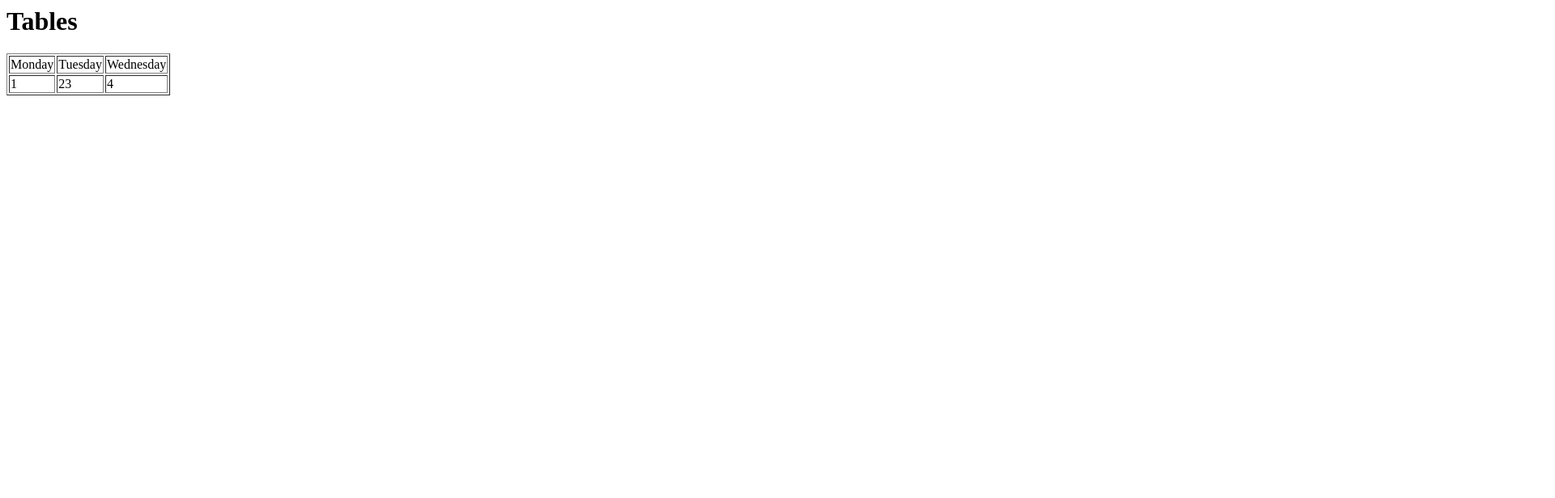
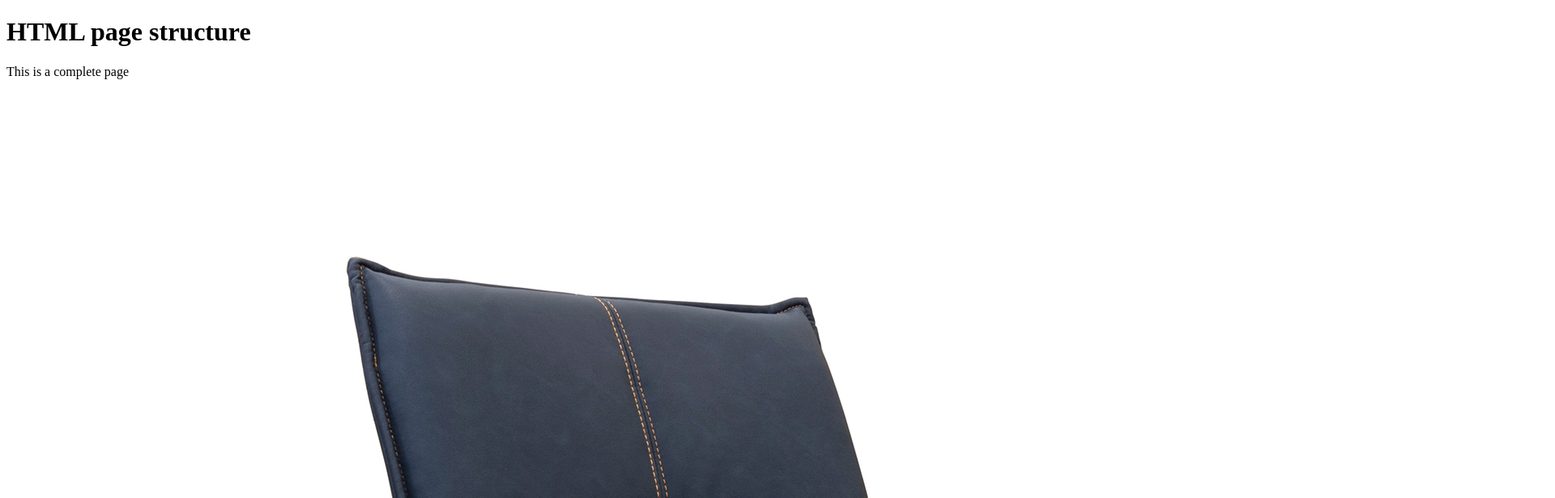
Before and after one commit to chrisdug123/HTML-Intro, a plain HTML site: page index.html in a window 1280 px wide. Shown: the top 616 px of the page at 81% size, 1920 px wide, since content can reach past the window. Drawn offline with Linux system fonts and the light colour scheme.

Commit message:
Additional information added to complete a HTML document (metadata etc)

```diff
--- a/index.html
+++ b/index.html
@@ -74,7 +74,7 @@
 
 </form> -->
 
-<h1>Tables</h1>
+<!-- <h1>Tables</h1>
 <table border>
   <tr>
     <td>Monday</td>
@@ -86,4 +86,25 @@
     <td>23</td>
     <td>4</td>
   </tr>
-</table>
+</table> -->
+
+
+
+<!DOCTYPE html>
+<html>
+
+<head>
+  <title>This is a page</title>
+  <meta charset="UTF-8">
+  <meta name="description" content="This is what Google will show!">
+  <link rel="icon" href="300897821_475066534537542_452542190379153715_n.jpg">
+</head>
+
+<body>
+  <h1>HTML page structure</h1>
+  <p>This is a complete page</p>
+  <img src="DiningChair_2of31_2b37641b-9831-46b2-9e42-75d461cf290f.jpg" />
+  <p>HTML is easy!</p>
+</body>
+
+</html>
```
Also changed, not shown: 300897821_475066534537542_452542190379153715_n.jpg (added), DiningChair_2of31_2b37641b-9831-46b2-9e42-75d461cf290f.jpg (added).
